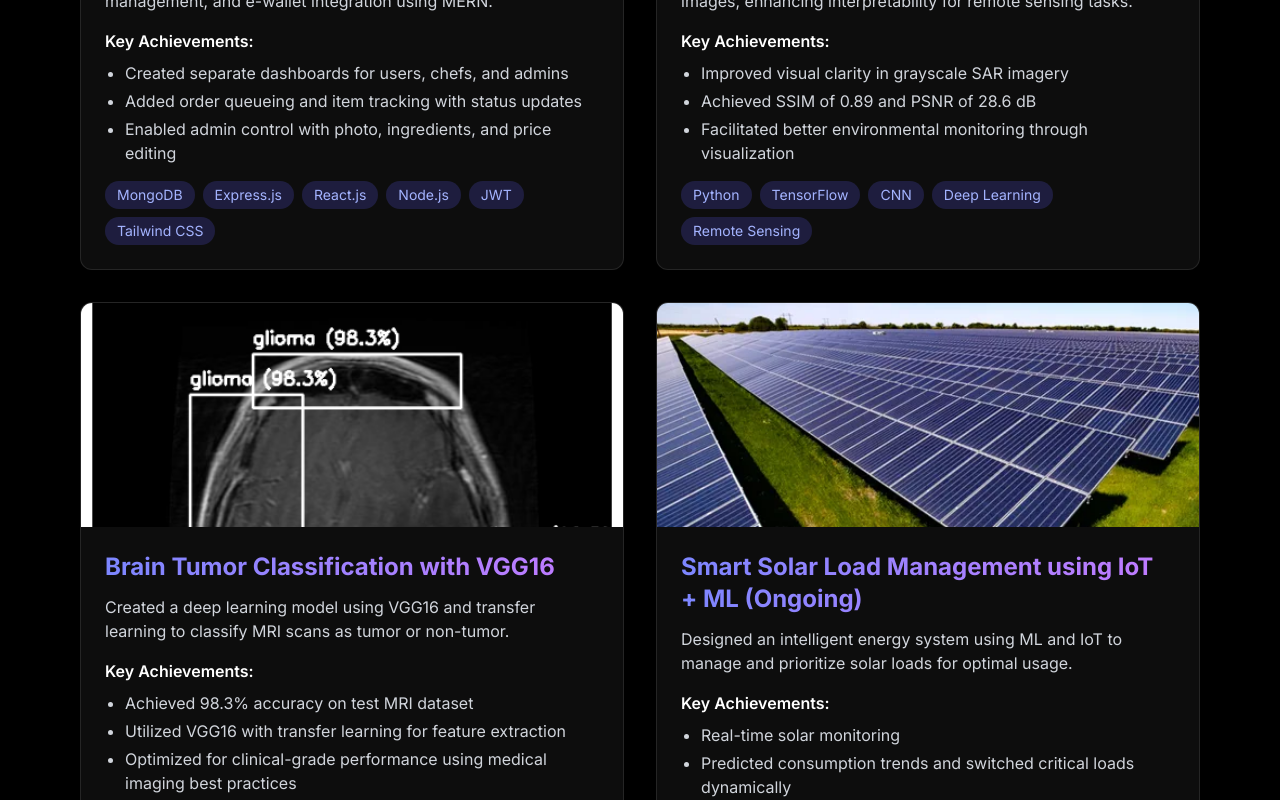
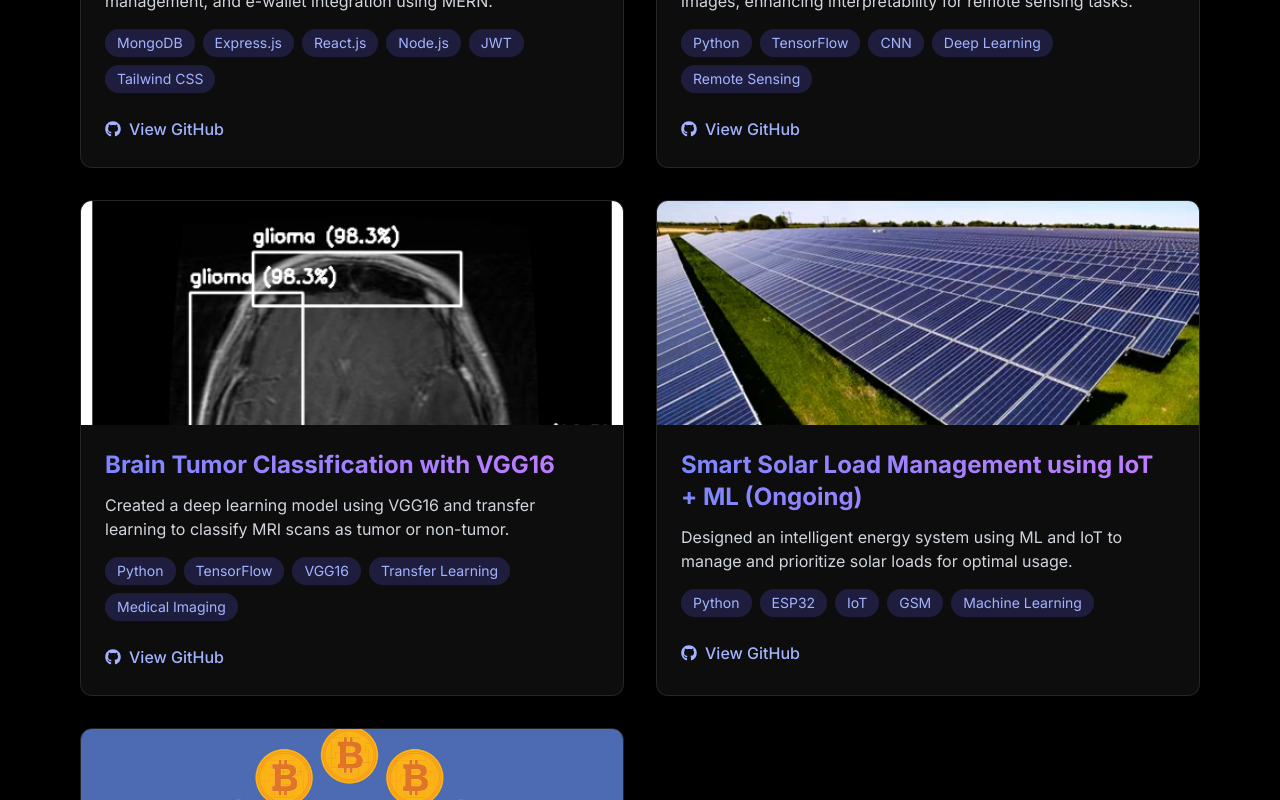
Before and after one commit to AbishekPrasad/Abishek-Prasad-Subramanian, a React (Vite) app: page / in a window 1280 px wide. Shown: the part 5060-5860 px from the top of the page. Built offline with nearby package versions, Linux system fonts and the light colour scheme.

Commit message:
Update Projects.jsx

```diff
--- a/src/pages/Projects.jsx
+++ b/src/pages/Projects.jsx
@@ -1,69 +1,50 @@
 import React from "react";
 import { motion } from "framer-motion";
+import { FaGithub } from "react-icons/fa";
 
 // ---- Project Data ----
 const projects = [
   {
-    id: 4,
+    id: 1,
     title: "Restaurant Management System (MERN Stack)",
     description: "Built a role-based restaurant platform with ordering, queue management, and e-wallet integration using MERN.",
     image: "./projects/resturant.png",
-    achievements: [
-      "Created separate dashboards for users, chefs, and admins",
-      "Added order queueing and item tracking with status updates",
-      "Enabled admin control with photo, ingredients, and price editing"
-    ],
-    technologies: ["MongoDB", "Express.js", "React.js", "Node.js", "JWT", "Tailwind CSS"]
+    technologies: ["MongoDB", "Express.js", "React.js", "Node.js", "JWT", "Tailwind CSS"],
+    github: "https://github.com/AbishekPrasad/restaurant-management"
   },
   {
-    id: 1,
+    id: 2,
     title: "SAR Image Colorization using Deep Learning",
     description: "Developed a CNN-based model to colorize grayscale SAR images, enhancing interpretability for remote sensing tasks.",
     image: "./projects/sar.png",
-    achievements: [
-      "Improved visual clarity in grayscale SAR imagery",
-      "Achieved SSIM of 0.89 and PSNR of 28.6 dB",
-      "Facilitated better environmental monitoring through visualization"
-    ],
-    technologies: ["Python", "TensorFlow", "CNN", "Deep Learning", "Remote Sensing"]
+    technologies: ["Python", "TensorFlow", "CNN", "Deep Learning", "Remote Sensing"],
+    github: "https://github.com/AbishekPrasad/SAR-Image-Enhancement-Using-Deep-Learning.git"
   },
   {
-    id: 2,
+    id: 3,
     title: "Brain Tumor Classification with VGG16",
     description: "Created a deep learning model using VGG16 and transfer learning to classify MRI scans as tumor or non-tumor.",
     image: "./projects/tumor.png",
-    achievements: [
-      "Achieved 98.3% accuracy on test MRI dataset",
-      "Utilized VGG16 with transfer learning for feature extraction",
-      "Optimized for clinical-grade performance using medical imaging best practices"
-    ],
-    technologies: ["Python", "TensorFlow", "VGG16", "Transfer Learning", "Medical Imaging"]
+    technologies: ["Python", "TensorFlow", "VGG16", "Transfer Learning", "Medical Imaging"],
+    github: "https://github.com/AbishekPrasad/Brain-Tumor-Detection-and-Classification-using-Deep-Learning.git"
   },
   {
-    id: 3,
+    id: 4,
     title: "Smart Solar Load Management using IoT + ML (Ongoing)",
     description: "Designed an intelligent energy system using ML and IoT to manage and prioritize solar loads for optimal usage.",
     image: "./projects/solar.png",
-    achievements: [
-      "Real-time solar monitoring",
-      "Predicted consumption trends and switched critical loads dynamically",
-    ],
-    technologies: ["Python", "ESP32", "IoT", "GSM", "Machine Learning"]
+    technologies: ["Python", "ESP32", "IoT", "GSM", "Machine Learning"],
+    github: "https://github.com/AbishekPrasad/solar-load-iot"
   },
   {
     id: 5,
     title: "Crypto Payment Gateway (Web3 Blockchain)",
     description: "Engineered a blockchain-agnostic crypto payment gateway with MetaMask wallet integration for dApp payments.",
     image: "./projects/crypto.png",
-    achievements: [
-      "Designed secure smart contract transaction flow",
-      "Implemented support for multiple wallets and tokens",
-      "Created blockchain-agnostic logic for decentralized platforms"
-    ],
-    technologies: ["Solidity", "Web3.js", "Smart Contracts", "React", "Ethereum"]
+    technologies: ["Solidity", "Web3.js", "Smart Contracts", "React", "Ethereum"],
+    github: "https://github.com/AbishekPrasad/crypto-payment-gateway"
   }
 ];
-
 
 // ---- Component ----
 const Projects = () => {
@@ -104,13 +85,8 @@ const Projects = () => {
                   {project.title}
                 </h3>
                 <p className="text-gray-300 mb-4">{project.description}</p>
-                <h4 className="text-white font-semibold mb-2">Key Achievements:</h4>
-                <ul className="list-disc pl-5 text-gray-300 space-y-1 mb-4">
-                  {project.achievements.map((item, i) => (
-                    <li key={i}>{item}</li>
-                  ))}
-                </ul>
-                <div className="flex flex-wrap gap-2">
+
+                <div className="flex flex-wrap gap-2 mb-6">
                   {project.technologies.map((tech, i) => (
                     <span
                       key={i}
@@ -120,20 +96,21 @@ const Projects = () => {
                     </span>
                   ))}
                 </div>
+
+                {project.github && (
+                  <a
+                    href={project.github}
+                    target="_blank"
+                    rel="noopener noreferrer"
+                    className="inline-flex items-center gap-2 text-indigo-300 hover:text-indigo-400 font-medium transition"
+                  >
+                    <FaGithub /> View GitHub
+                  </a>
+                )}
               </div>
             </motion.div>
           ))}
         </div>
-
-        {/* ---- Work Experience ---- */}
-        <motion.div
-          className="mt-20"
-          initial={{ opacity: 0, y: 50 }}
-          whileInView={{ opacity: 1, y: 0 }}
-          transition={{ duration: 0.5 }}
-          viewport={{ once: true }}
-        >
-        </motion.div>
       </div>
     </section>
   );
```
